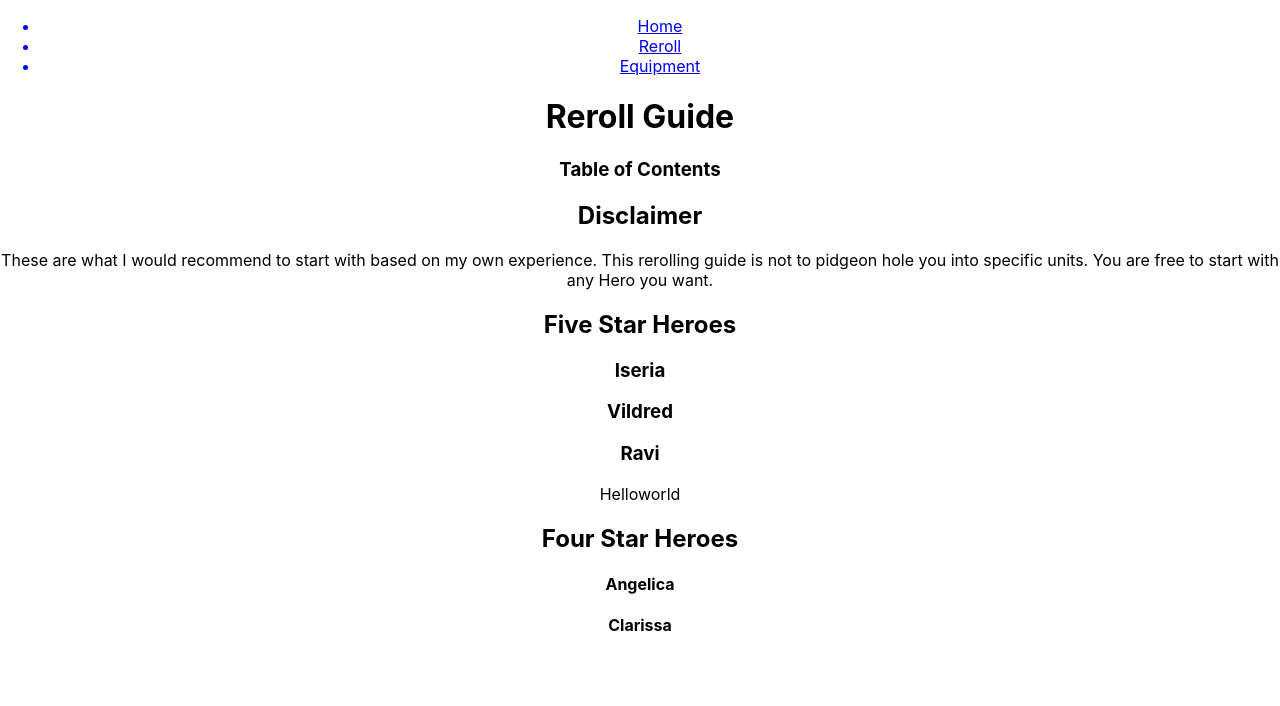
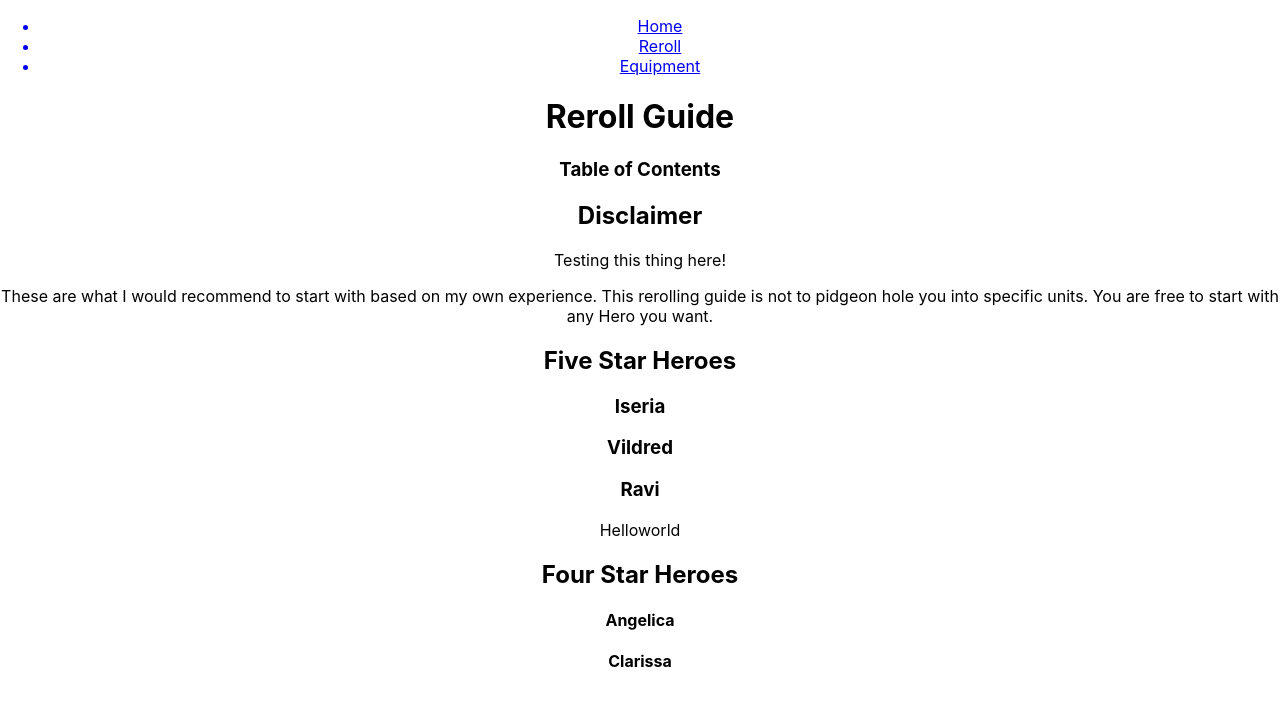
Before and after one commit to robertchou91/e7beginnerguide, a React (Create React App) app: page /reroll in a window 1280 px wide. Shown: the top 706 px of the page. Built offline with nearby package versions, Linux system fonts and the light colour scheme.

Commit message:
Setting up the data.

```diff
--- a/src/components/Reroll.js
+++ b/src/components/Reroll.js
@@ -1,6 +1,6 @@
 import React, { Component } from 'react';
 import '../App.css';
-import { data } from './Hero';
+import { herodata, rerolldata } from './rerolldata';
 
 
 class Reroll extends Component {
@@ -15,7 +15,7 @@ class Reroll extends Component {
 	}
 
 	componentDidMount() {
-		this.setState({ heroes: data });
+		this.setState({ heroes: herodata });
 	}
 	onSelectDevice = (hero) => {
 		this.setState({ selectedHero5: hero })
@@ -41,6 +41,7 @@ class Reroll extends Component {
 					<h2>Disclaimer</h2>
 				</div>
 				<div>
+					<p>{rerolldata.content}</p>
 					<p>These are what I would recommend to start with based on my own experience. This rerolling guide is not to pidgeon hole you into specific units. You are free to start with any Hero you want.</p>
 				</div>
 				<div>
--- a/src/components/Hero.js
+++ b/src/components/rerolldata.js
@@ -1,4 +1,9 @@
-export const data = [
+export const rerolldata = {
+	content: "Testing this thing here!"
+}
+
+
+export const herodata = [
 	{
 		hero5good: 'Iseria',
 		hero_details: [
```
